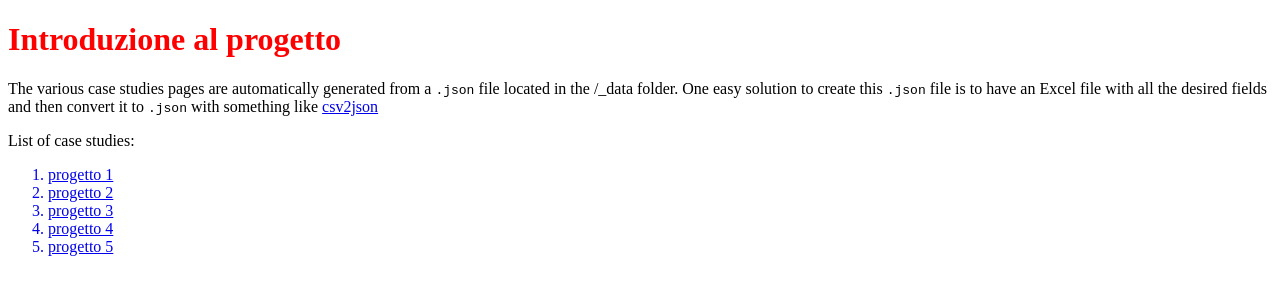
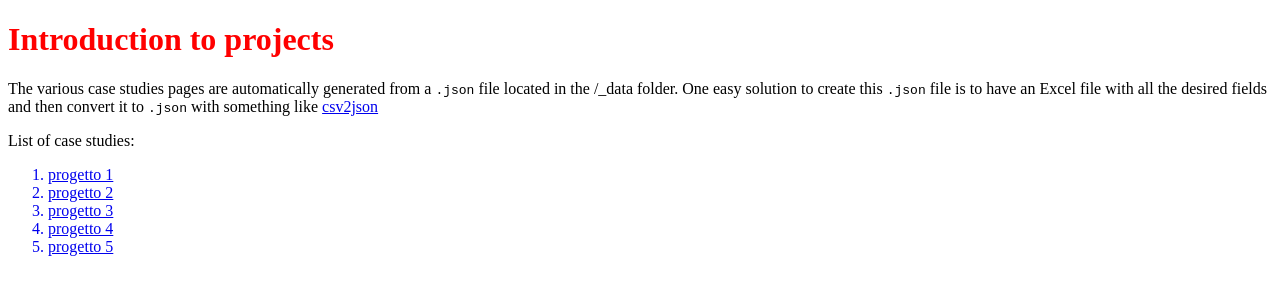
Before and after one commit to Mitch90/thesis-angeles, a Jekyll site: the page built from index.html, in a window 1280 px wide. Shown: the top 300 px of the page. Built offline with Jekyll 4.4.1, drawn with Linux system fonts in a browser that asks for light colours.

Commit message:
change text

```diff
--- a/index.html
+++ b/index.html
@@ -2,7 +2,7 @@
 title: Introduction
 layout: default
 ---
-<h1>Introduzione al progetto</h1>
+<h1>Introduction to projects</h1>
 <p>{{ 'The various case studies pages are automatically generated from a `.json` file located in the /_data folder. One easy solution to create this `.json` file is to have an Excel file with all the desired fields and then convert it to `.json` with something like [csv2json](https://www.csvjson.com/csv2json)' | markdownify }}</p>
 <p>List of case studies:</p>
 <ol>
```
